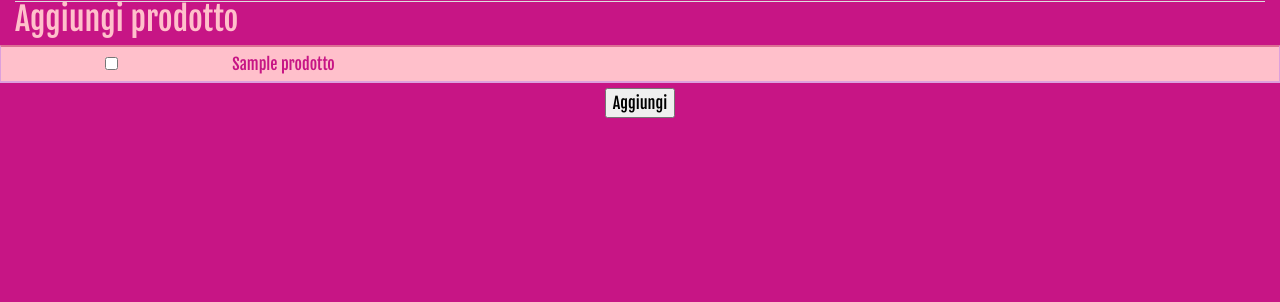
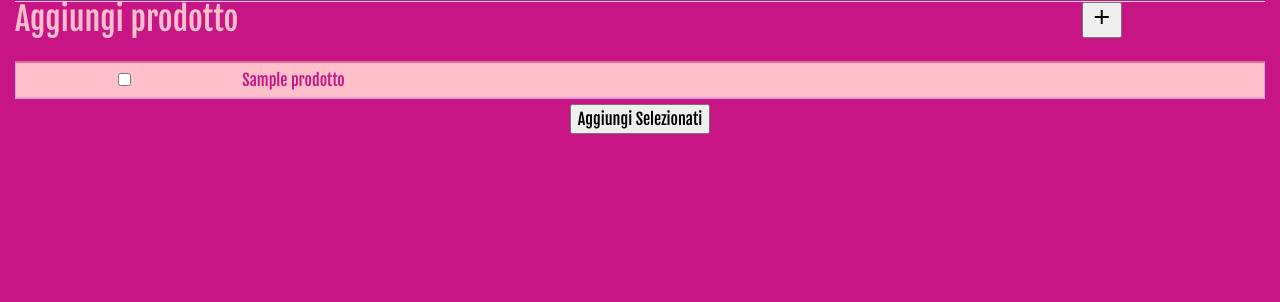
Before and after one commit to superqwe/spesa, a Django app: template templates/spesa/aggiungi_prodotto.html in a window 1280 px wide. Shown: the part 46-348 px from the top of the page. Run offline with Django 3.2, Linux system fonts and the light colour scheme; the template is opened without the code that fills it: most values are stand-ins (such as "Sample title", 1, 10 or a date in 2020); some libraries are stand-ins or nearby versions.

Commit message:
modifica aggiungi_prodotto

```diff
--- a/templates/spesa/aggiungi_prodotto.html
+++ b/templates/spesa/aggiungi_prodotto.html
@@ -8,10 +8,16 @@
 {% block section %}
 <section>
 
-    <p class="h2">Aggiungi prodotto
-        <span class="badge badge-secondary badge-info"></span></p>
-
     <div class="row form-group">
+        <div class="col-10">
+            <p class="h2">Aggiungi prodotto</p>
+        </div>
+        <div class="col-2 text-rigth">
+            <button>
+                <i class="material-icons">add</i>
+            </button>
+        </div>
+    </div>
 
     <div class="col-12 ">
 
@@ -32,7 +38,8 @@
             {% endfor %}
 
             <div class="col-12 text-center">
-                    <button type="submit" class="bottome-aggiungi-prodotti">Aggiungi</button>
+                <button type="submit" class="bottome-aggiungi-prodotti">Aggiungi Selezionati</button>
+
             </div>
 
         </form>
```
Lines whose indentation alone changed are shown as unchanged.
